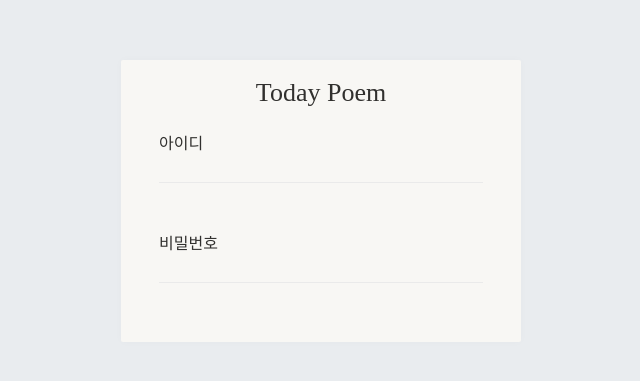
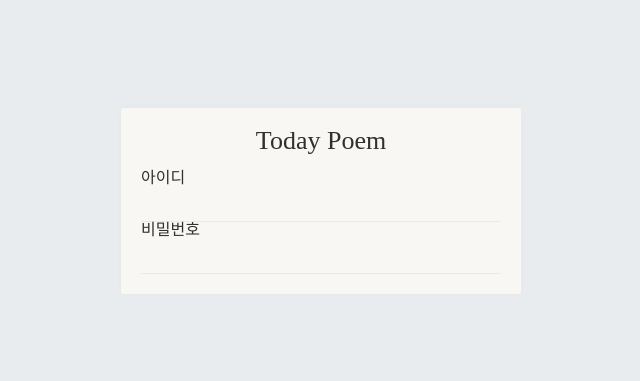
Before and after one commit to bangdler/poemToday, a React app in the folder FE/: page /login in a window 1280 px wide. Shown: the part 199-580 px from the top of the page, without its empty margins (319-959 px from the left). Built offline with nearby package versions, Linux system fonts and the light colour scheme; a web font is replaced by a local one.

Commit message:
feat: inputBox 컴포넌트 구현

```diff
--- a/FE/src/components/common/InputBox.jsx
+++ b/FE/src/components/common/InputBox.jsx
@@ -1,42 +1,35 @@
 import React from 'react';
 import styled from 'styled-components';
 
-export default function InputBox({ title, onChange, value, type = 'text', verification = false, errorNote = '' }) {
+import palette from '@/style/palette';
+
+export default function InputBox({ title, onChange, value, type = 'text' }) {
   return (
     <S_Wrapper>
       <S_Title>{title}</S_Title>
-      <S_Input type={type} onChange={onChange} value={value} />
-      <S_Span>{!verification && errorNote}</S_Span>
+      <S_Input type={type} onChange={onChange} value={value} autoComplete="new-password" />
     </S_Wrapper>
   );
 }
 
 const S_Wrapper = styled.div`
   ${({ theme }) => theme.mixin.flexBox({ direction: 'column' })}
-  height: 80px;
-  margin: 10px 0;
-  width: 90%;
+  width: 100%;
 `;
 
 const S_Title = styled.h2`
   width: 100%;
   font-size: 1.6rem;
   color: ${({ theme }) => theme.mode.textColor};
-  margin-bottom: 0.5rem;
+  margin-bottom: 1rem;
 `;
 
 const S_Input = styled.input`
-  box-sizing: border-box;
   width: 100%;
   border-bottom: ${({ theme }) => theme.mode.borderColor};
   font-size: 2rem;
   color: ${({ theme }) => theme.mode.textColor};
-  margin-bottom: 0.5rem;
+  &:focus {
+    border-bottom: 1px solid ${palette.gray[7]};
+  }
 `;
-
-const S_Span = styled.span`
-  width: 100%;
-  color: red;
-  font-size: 1rem;
-  height: 20px;
-`;
```
